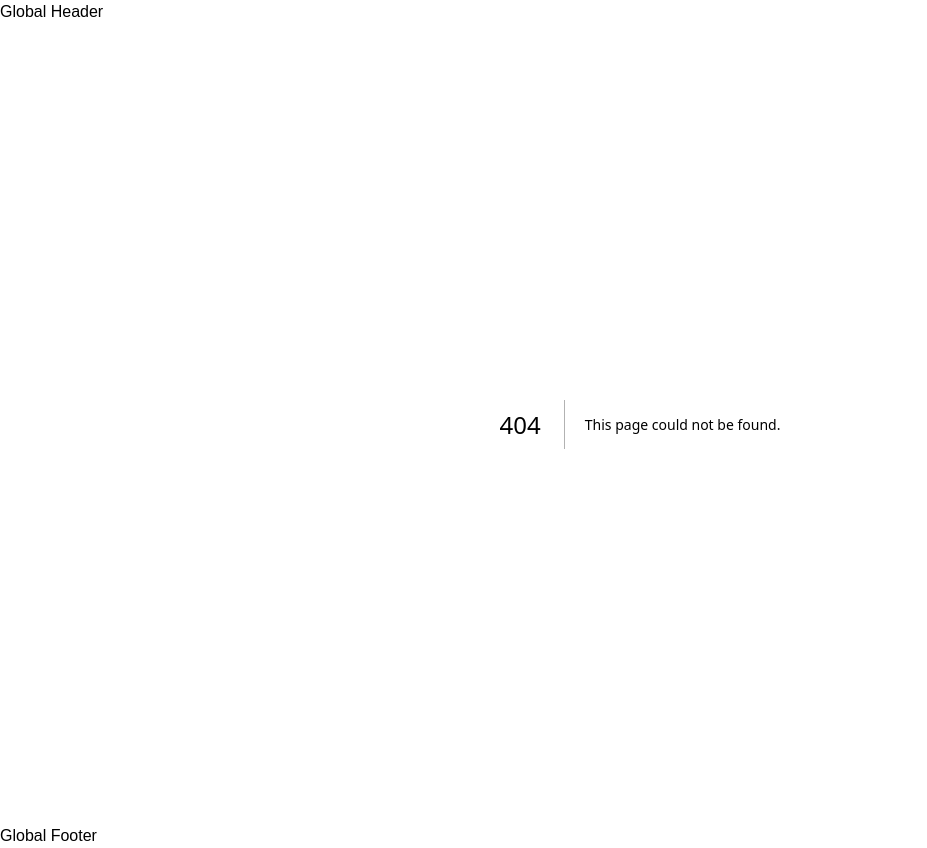
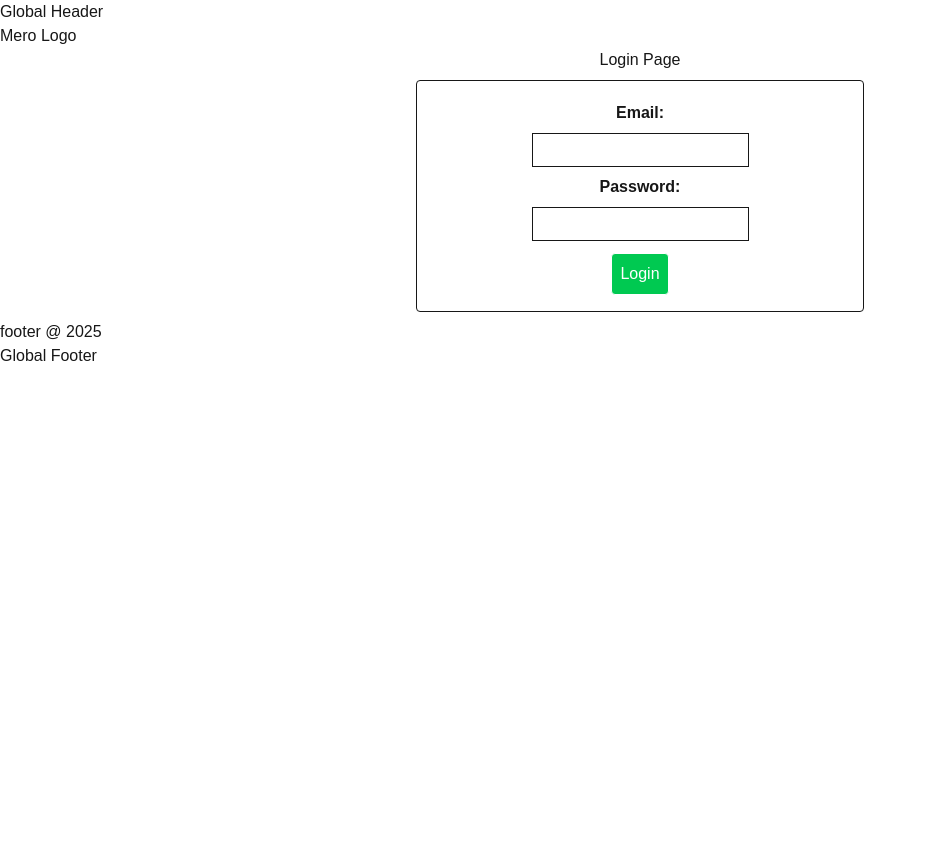
Before and after one commit to asrim10/next-35b, a Next.js app: page /login in a window 1280 px wide. Before the commit this address had no page. Shown: the whole page, without its empty margins (0-927 px from the left). After the commit the page ends 800 px from the top, so only its background shows below. Built offline with nearby package versions, Linux system fonts and the light colour scheme.

Commit message:
login page tailwind

```diff
--- /dev/null
+++ b/app/(auth)/_components/login-form.tsx
@@ -0,0 +1,15 @@
+export default function LoginForm() {
+    return (
+        <div className="mx-auto max-w-md border m-2 p-4 rounded">
+            <div className="m-1">
+                <label className="block mb-2 font-semibold">Email:</label>
+                <input className="p-1 border" />
+            </div>
+            <div className="m-1">
+                <label className="block m-2 font-semibold">Password:</label>
+                <input type="password" className="p-1 border" />
+            </div>
+            <button className="bg-green-500 border rounded p-2 mt-2 text-white">Login</button>
+        </div>
+    );
+}
--- /dev/null
+++ b/app/(auth)/layout.tsx
@@ -0,0 +1,9 @@
+export default function Layout({children}: {children: React.ReactNode}) {
+    return (
+        <section>
+            Mero Logo
+            {children}
+            footer @ 2025
+        </section>
+    );
+}
--- /dev/null
+++ b/app/(auth)/login/page.tsx
@@ -0,0 +1,9 @@
+import LoginForm from "../_components/login-form";
+
+export default function Page() {
+    return (
+        <div className="text-center">Login Page
+                <LoginForm />
+        </div>
+    );
+}
--- /dev/null
+++ b/app/(auth)/register/page.tsx
@@ -0,0 +1,5 @@
+export default function Page() { //nap
+    return (
+        <div> Register Page</div>
+    );
+}
```
